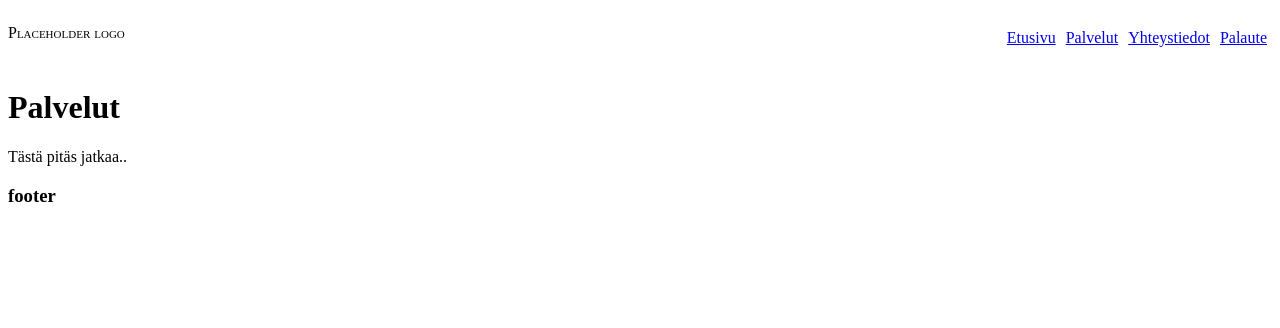
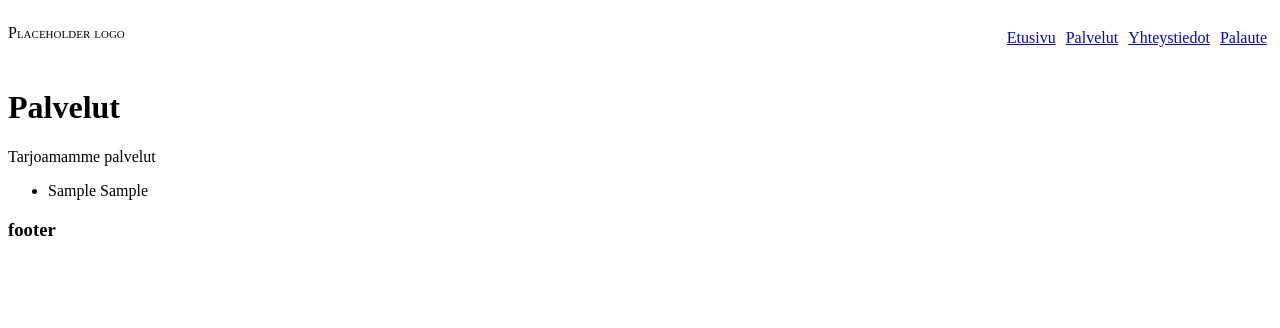
Before and after one commit to KaritaLaine/Autokorjaamo, a Django app: page /palvelut/ in a window 1280 px wide. Shown: the top 328 px of the page. Run offline with Django 3.2, Linux system fonts and the light colour scheme; tables that the repository leaves empty hold one stand-in row (values such as "Sample post").

Commit message:
Yhdistetty tiedostoja

```diff
--- a/autokorjaamo/base/models.py
+++ b/autokorjaamo/base/models.py
@@ -3,3 +3,10 @@ from django.db import models
 class Palaute(models.Model):
     nimi = models.CharField(max_length=50)
     palaute = models.TextField(max_length=1000)
+
+class Palvelu(models.Model):
+    palvelu = models.CharField(max_length=200)
+    hinta = models.CharField(max_length=200)
+
+    def __str__(self):
+        return self.palvelu
--- a/autokorjaamo/base/templates/palvelut.html
+++ b/autokorjaamo/base/templates/palvelut.html
@@ -6,7 +6,16 @@
 
     <body>
         <h1>Palvelut</h1>
-        <p> Tästä pitäs jatkaa.. </p>
+        <div>
+            <p> Tarjoamamme palvelut </p>
+        </div>
+        <ul>
+        {% for palvelu in palvelut %}
+            <li>{{palvelu}} {{palvelu.hinta}}</li>
+
+
+        {% endfor %}
+        </ul>
     </body>
 
 {% endblock %}
--- a/autokorjaamo/base/views.py
+++ b/autokorjaamo/base/views.py
@@ -1,12 +1,15 @@
 from django.shortcuts import render
 from .forms import PalauteLomake
 from django.http import HttpResponseRedirect
+from .models import Palvelu
 
 def etusivu(request):
     return render(request, 'etusivu.html')
 
 def palvelut(request):
-    return render(request, 'palvelut.html')
+    palvelut = Palvelu.objects.all()
+    context = {'palvelut' : palvelut}
+    return render(request, 'palvelut.html', context)
 
 def yhteystiedot(request):
     return render(request, 'yhteystiedot.html')
```
Also changed, not shown: autokorjaamo/autokorjaamo/templates/autokorjaamo/palvelut.html (deleted, +0 -23 lines), autokorjaamo/base/migrations/0003_palvelu.py (added).
